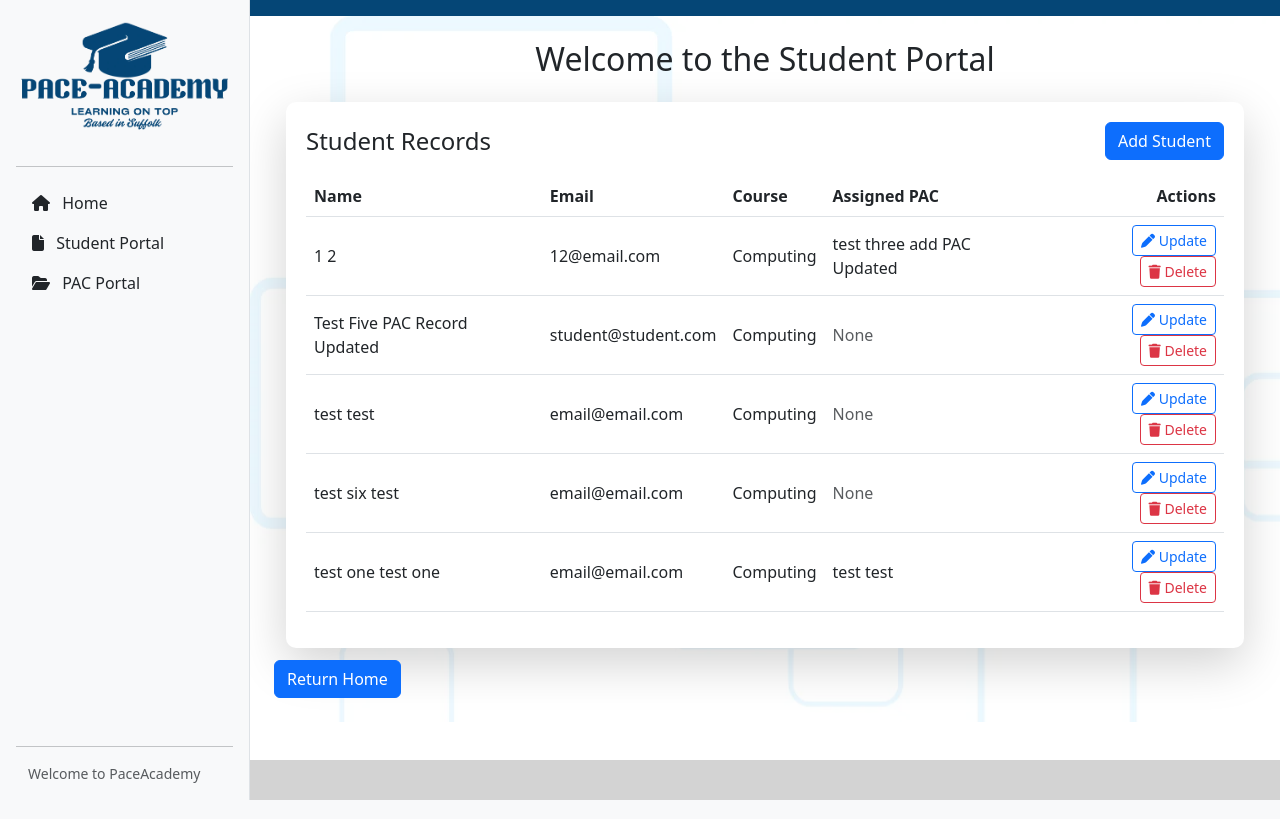
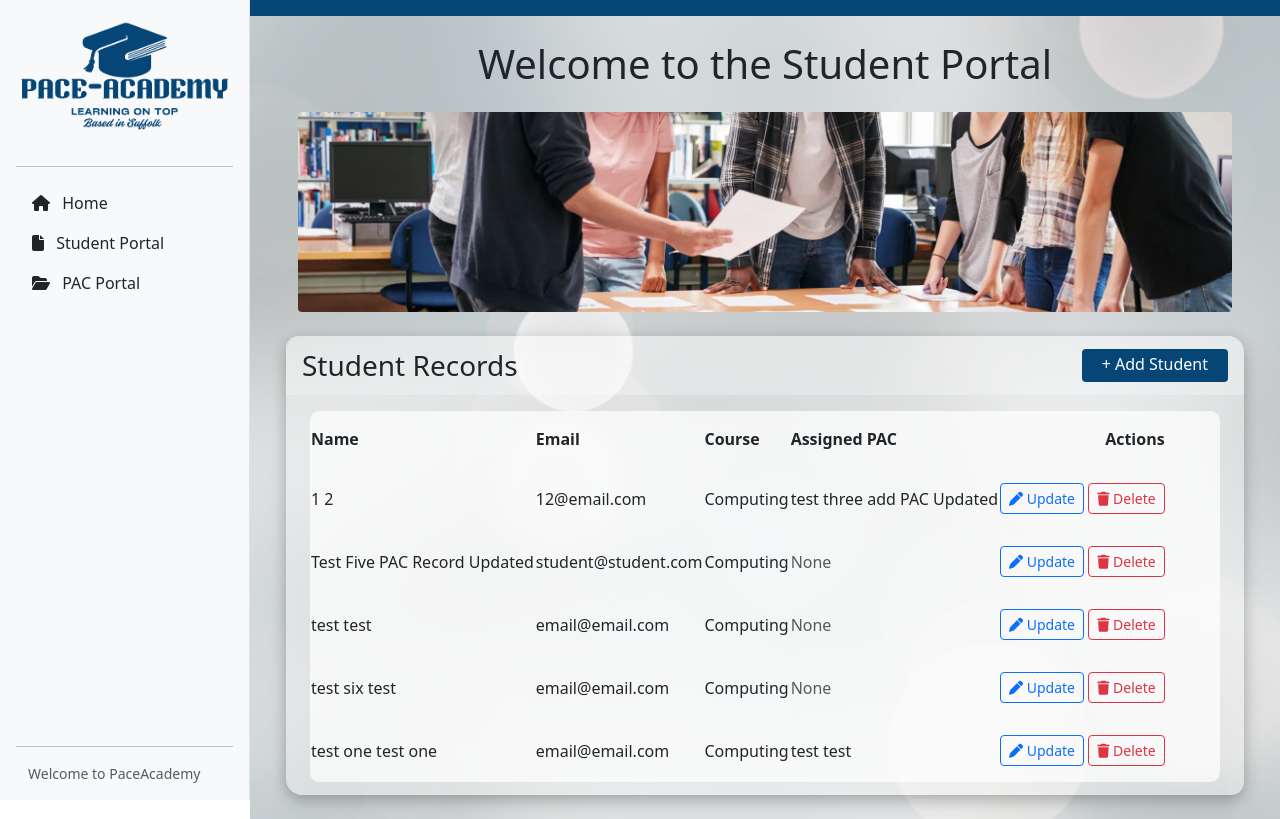
Before and after one commit to Purdicus05/StudentPacDB, a Django app: page /students/ in a window 1280 px wide. Run offline with Django 5.2, Linux system fonts and the light colour scheme; data comes from the database, SQL or seed files in the repository; both versions use the stored data as it was after the commit; some libraries are stand-ins or nearby versions.

Commit message:
Commit 22/02/2026

```diff
--- a/PaceAcademyApp/static/CSS/styleSheet.css
+++ b/PaceAcademyApp/static/CSS/styleSheet.css
@@ -25,7 +25,11 @@
     z-index: 1050;
  }
 .col.p-4 {
-    background-image: linear-gradient(to right, rgba(255, 255, 255, 0.7), rgba(255, 255, 255, 0.7)), url("../images/Background-Image.webp");
+    background-image: linear-gradient(to right, rgba(255, 255, 255, 0.7), rgba(255, 255, 255, 0.7)), url("../images/Background_Alt.webp");
+}
+
+@view-transition {
+    navigation: auto;
 }
 
 /* CSS for top Nav Bar */
@@ -35,35 +39,61 @@
     background-color: #054676;
 }
 
-.footer {
-    background-color: lightgrey;
-}
-
 /* CSS for the on page buttons */
-.button-group {
-    display: flex;
-    gap: 8px;
-    flex-wrap: wrap;
-    margin-top: 12px;
-}
 
 .button-pa {
-    border-color: #054676;
-    border-radius: 5px;
+    border-color: transparent;
+    border-radius: 4px;
     background-color: #054676;
-    padding: 0 20px 5px 20px;
+    padding: 3px 20px 6px 20px;
     color: #ffffff;
-
+    text-decoration: none;
 }
 
 .button-pa:hover {
-    border-color: #ffffff;
-    border-radius: 5px;
-    background-color: #1a5b8a;
-    padding: 0 20px 5px 20px;
+    border-radius: 4px;
+    background-color: #1f6495;
+    padding: 3px 20px 6px 20px;
     color: #ffffff;
+    text-decoration: none;
+    transition-duration: 0.2s;
 }
 
+.button-pa-update {
+    border-color: transparent;
+    border-radius: 4px;
+    background-color: #054676;
+    padding: 3px 20px 6px 20px;
+    color: #ffffff;
+    text-decoration: none;
+}
+
+.button-pa-update:hover {
+    border-radius: 4px;
+    background-color: #1f6495;
+    padding: 3px 20px 6px 20px;
+    color: #ffffff;
+    text-decoration: none;
+    transition-duration: 0.2s;
+}
+
+.button-pa-delete {
+    border-color: transparent;
+    border-radius: 4px;
+    background-color: #054676;
+    padding: 3px 20px 6px 20px;
+    color: #ffffff;
+    text-decoration: none;
+}
+
+.button-pa-delete:hover {
+    border-radius: 4px;
+    background-color: #1f6495;
+    padding: 3px 20px 6px 20px;
+    color: #ffffff;
+    text-decoration: none;
+    transition-duration: 0.2s;
+}
 
 /* CSS for Student Form page */
 .student-form {
@@ -90,22 +120,50 @@
 }
 
 /* CSS for Student Record page */
-.student-records {
-    border-radius: 10px;
-    padding: 20px;
-    background-color: #ffffff;
+table, th, td {
+    padding-top: 1rem;
+    padding-bottom: 1rem;
 }
 
 .student-records {
-    box-shadow: 0 4px 10px rgba(0,0,0,0.05);
+    border-radius: .8rem 1rem;
+    background-color: #fff5;
+    box-shadow: 0 5px 15px #0004;
+    overflow: hidden;
+    max-width: 100%;
 }
 
-
-/* Basic Text CSS if needed */
-.text-justify-custom {
-    text-align: justify;
+.student_header_table {
+    width: 100%;
+    height: 10%;
+    background-color: #fff4;
+    padding: .8rem 1rem;
 }
 
+.student_body_table {
+    width: 95%;
+    max-height: 90%;
+    background-color: #fffb;
+    border-radius: .6rem;
+
+    margin: .8rem auto;
+    overflow: auto;
+}
+
+.student_body_table::-webkit-scrollbar {
+    width: 0.5rem;
+    height: 0.5rem;
+}
+
+.student_body_table::-webkit-scrollbar-thumb {
+    border-radius: .5rem;
+    background-color: #0004;
+    visibility: hidden;
+}
+
+.student_body_table:hover::-webkit-scrollbar-thumb {
+    visibility: visible;
+}
 /* Cards on Home Page */
 .cards-row {
     background-color: transparent;
--- a/PaceAcademyApp/templates/base.html
+++ b/PaceAcademyApp/templates/base.html
@@ -75,10 +75,10 @@
             </div>
 
             <!-- Main content -->
-            <div class="col p-4">
+            <div class="main_body col p-4">
                 <div class="container-fluid">
                     <header class="mb-3 text-center">
-                        <h2>{% block header %}{% endblock %}</h2>
+                        <h1 class="display-6"><strong>{% block header %}{% endblock %}</strong></h1>
                     </header>
                 </div>
 
@@ -86,11 +86,6 @@
                     {% block content %}{% endblock %}
                 </main>
 
-                <footer>
-                    <div class="col footer fixed-bottom">
-                        <p>Pace Academy 2026</p>
-                    </div>
-                </footer>
             </div>
         </div>
     </div>
--- a/PaceAcademyApp/templates/students.html
+++ b/PaceAcademyApp/templates/students.html
@@ -6,15 +6,20 @@
     {% block content %}
         <!-- Insert page contents here -->
         <div class="container-fluid mt-4">
-              <div class="student-records shadow-lg">
-                    <div class="d-flex justify-content-between align-items-center flex-wrap gap-2 mb-3">
-                        <h4 class="mb-0">Student Records</h4>
-                        <a class="btn btn-primary" href="/student_form/">Add Student</a>
+
+            <div class="container-fluid d-block pb-4">
+                <img class="w-100 rounded-1" src="..\static\images\Students_Banner_Image.webp" alt="Home Page Banner" style="height: 200px; object-fit: cover;">
+            </div>
+
+            <div class="student-records">
+                <div class="student_header_table d-flex justify-content-between align-items-center flex-wrap gap-2 mb-3">
+                    <h3 class="mb-0">Student Records</h3>
+                    <a class="button-pa" href="/student_form/">+ Add Student</a>
                 </div>
               <!-- Table record headings  -->
                 {% if students %}
-                      <div class="table-responsive">
-                          <table class="table align-middle">
+                <div class="student_body_table table-responsive justify-content-center">
+                    <table class="table-pa align-middle">
                         <thead>
                             <tr>
                                 <th>Name</th>
@@ -62,8 +67,4 @@
                 {% endif %}
             </div>
         </div>
-        <!-- Return 'home' - Possibly remove? -->
-        <div class="button-group">
-            <a class="btn btn-primary" href="/">Return Home</a>
-        </div>
     {% endblock %}
```
Also changed, not shown: PaceAcademyApp/templates/home.html (+4 -5 lines), PaceAcademyApp/static/images/Background_Alt.webp (added), PaceAcademyApp/static/images/Students_Banner_Image.webp (added), db.sqlite3. Lines whose indentation alone changed are shown as unchanged.
